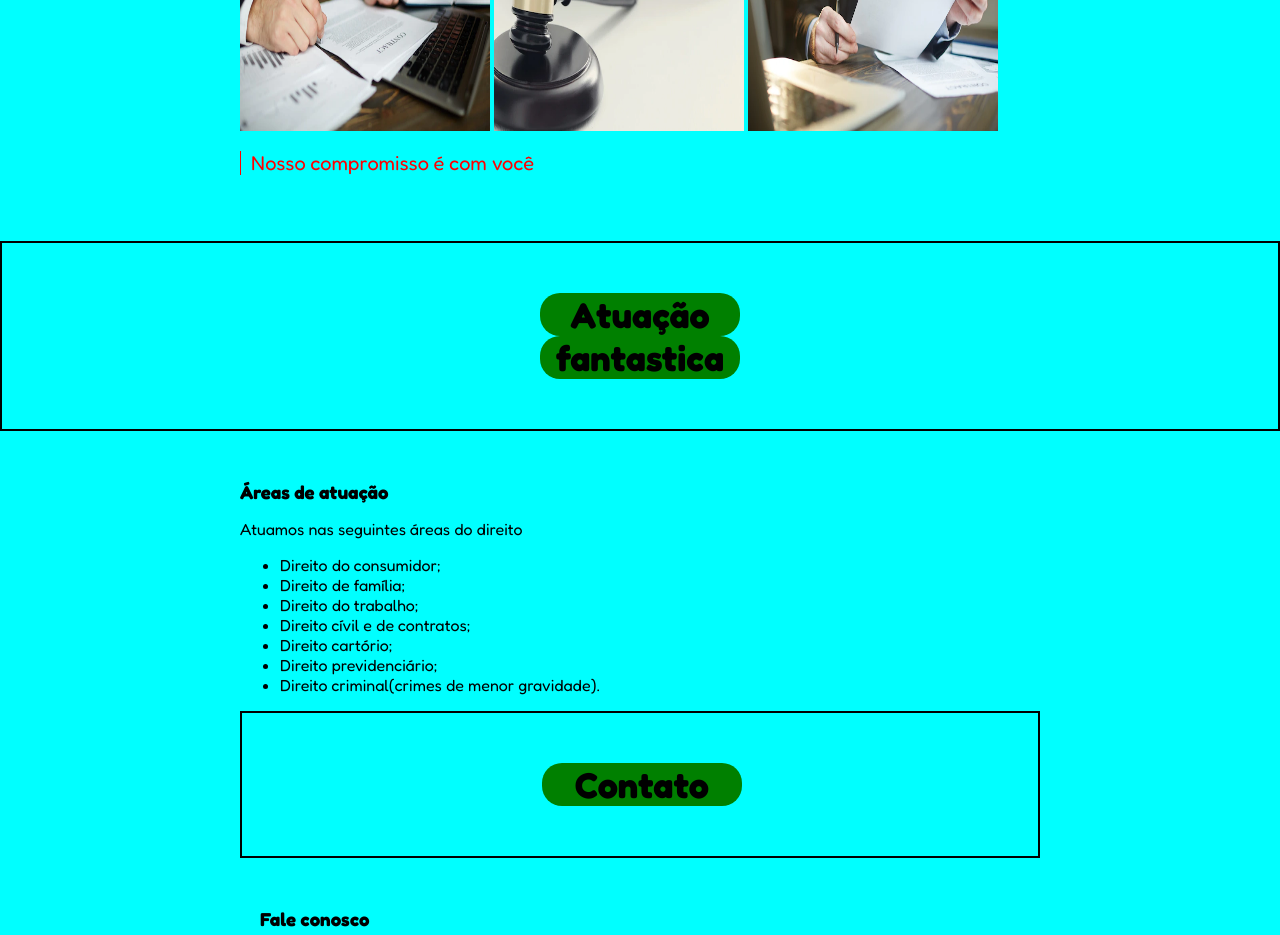
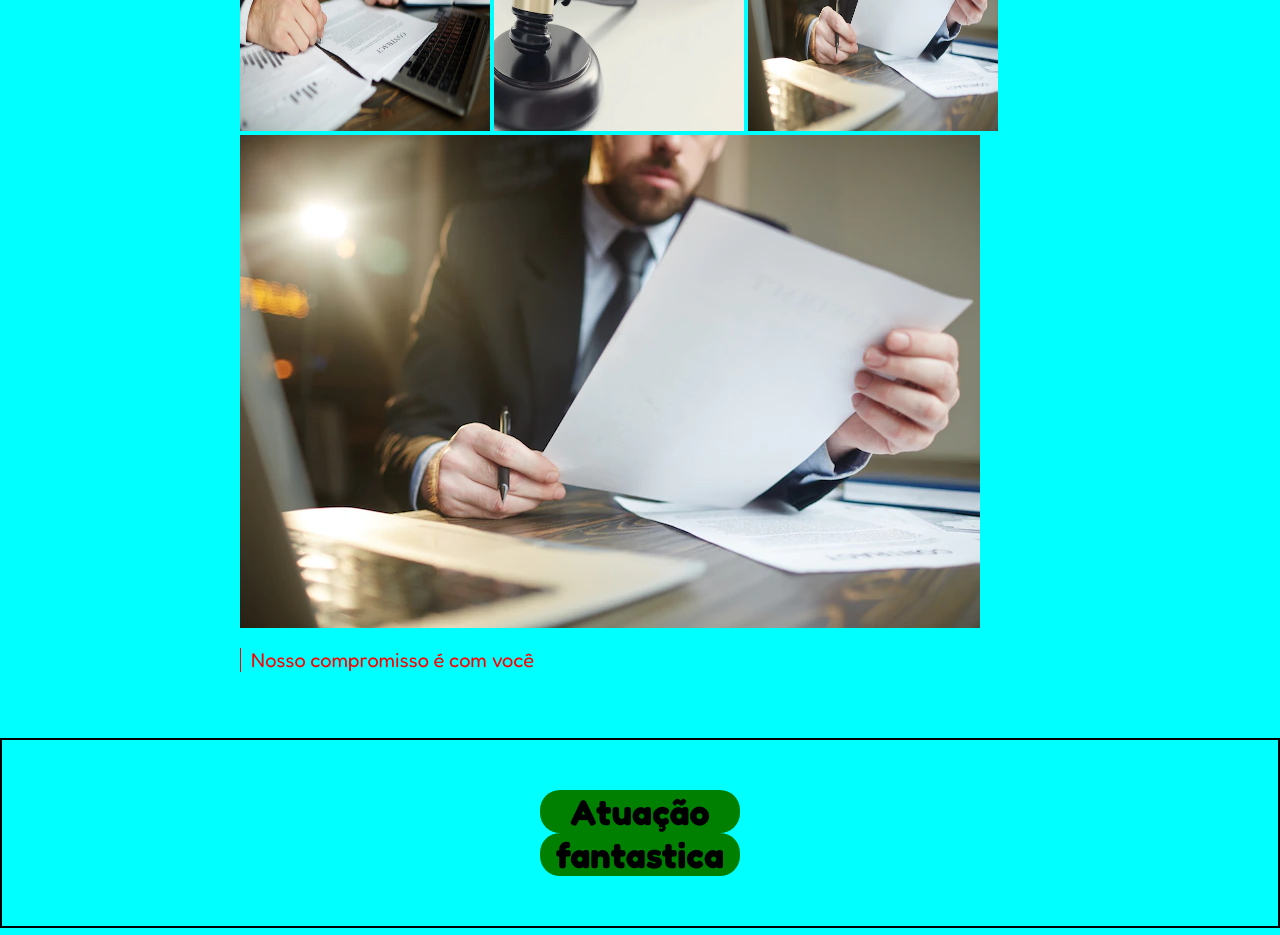
Before and after one commit to alexafiliadodigital/Senhor-lei, a plain HTML site: page img/index.html in a window 1280 px wide. Shown: the part 880-1815 px from the top of the page. Drawn offline with Linux system fonts and the light colour scheme.

Commit message:
alteração em html

```diff
--- a/img/index.html
+++ b/img/index.html
@@ -32,6 +32,7 @@
         <img class="img-conteudo" src="img1.jpg" alt="imagem 1" title="imagem 1">
         <img class="img-conteudo" src="img2.jpg" alt="imagem 2"  title="imagem 2">
         <img class="img-conteudo" src="img3.jpg" alt="imagem 3"  title="imagem 3">
+        <img src="img3.jpg" alt="imagem 3">
         <p><span>Nosso compromisso é com você</span></p>
 
      </div>
```
